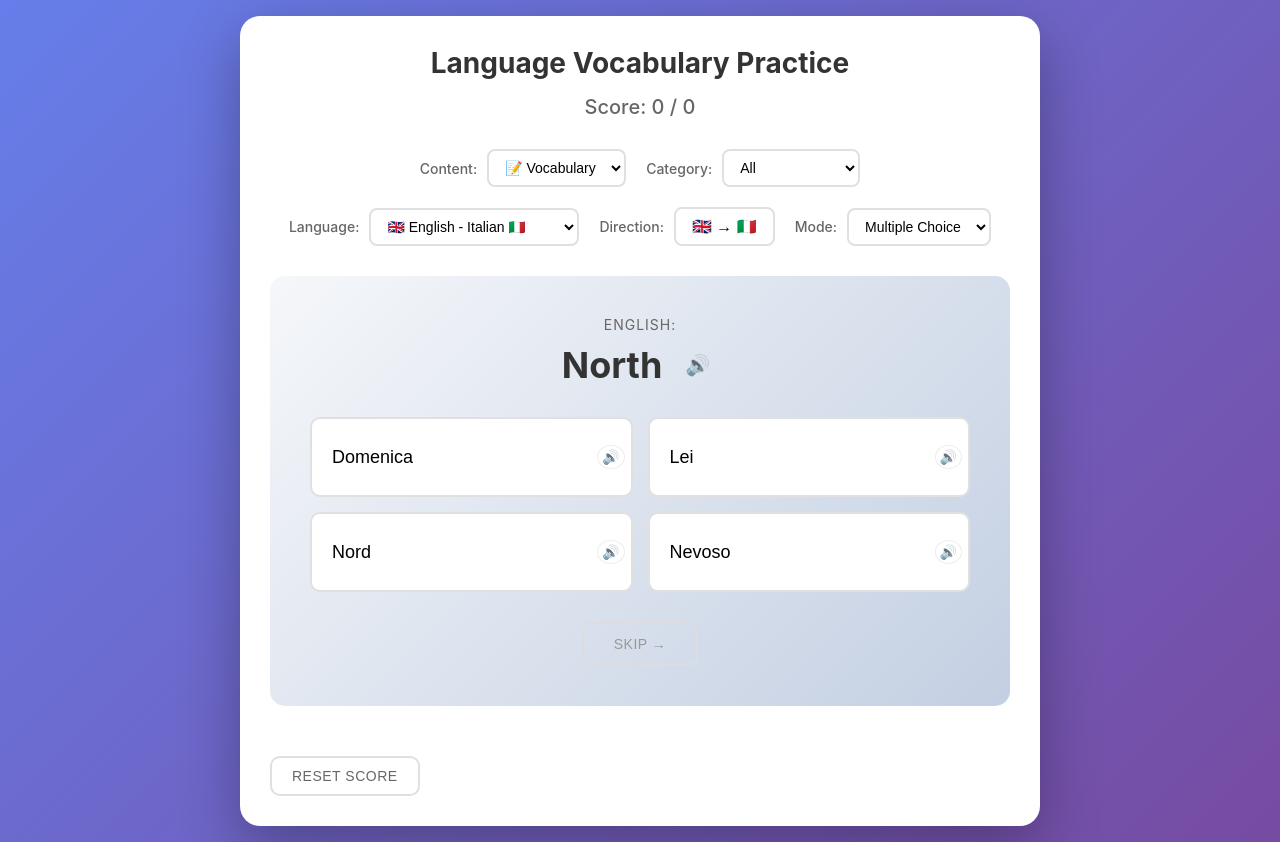
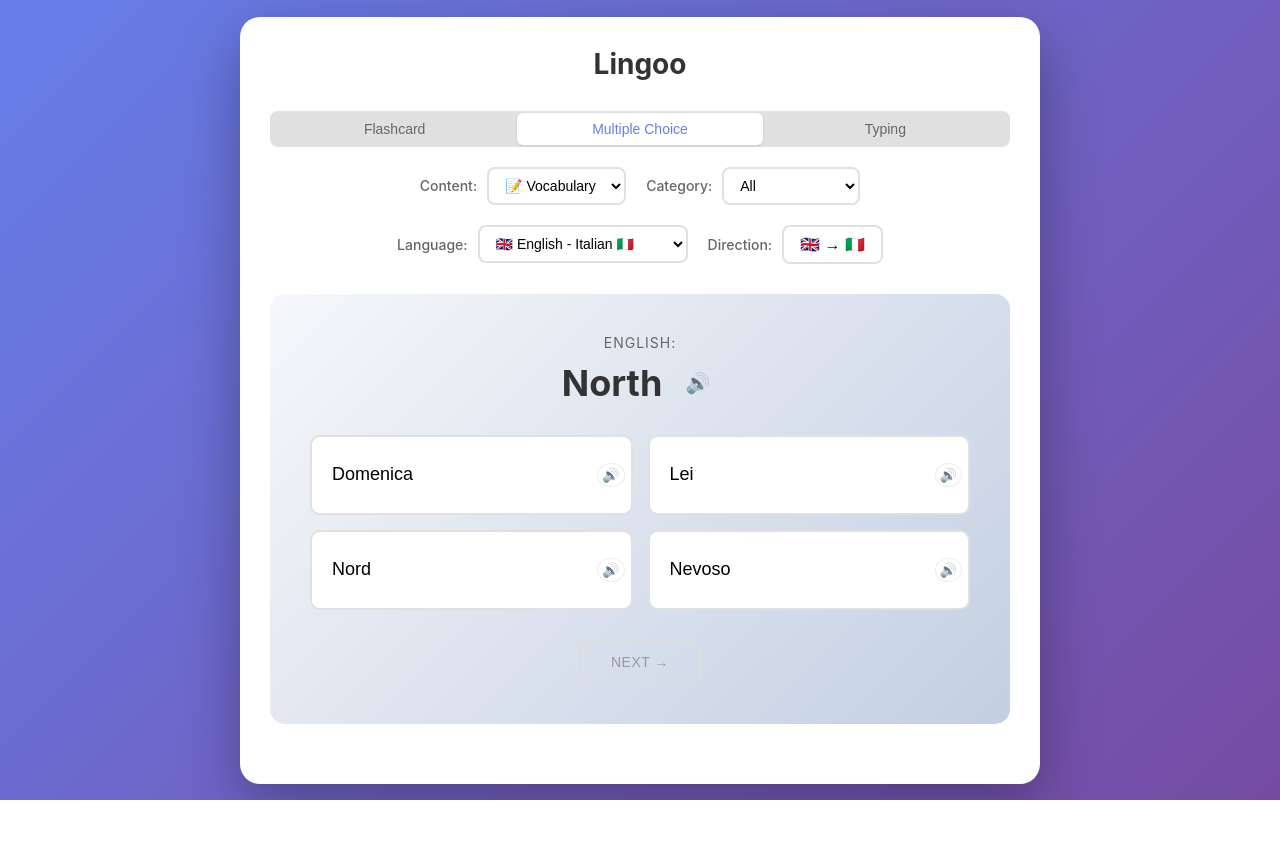
Before and after one commit to cztomsik/lang-app, a Preact app: page / in a window 1280 px wide. After the commit the page ends 800 px from the top, so only its background shows below. Built offline with nearby package versions, Linux system fonts and the light colour scheme.

Commit message:
rethink the flashcard mode

```diff
--- a/index.html
+++ b/index.html
@@ -4,7 +4,7 @@
     <meta charset="UTF-8" />
     <link rel="icon" type="image/svg+xml" href="/vite.svg" />
     <meta name="viewport" content="width=device-width, initial-scale=1.0" />
-    <title>Language Practice App</title>
+    <title>Lingoo</title>
   </head>
   <body>
     <div id="app"></div>
--- a/src/LangApp.tsx
+++ b/src/LangApp.tsx
@@ -205,18 +205,33 @@ export function LangApp() {
   return (
     <div className="vocab-container">
       <header className="vocab-header">
-        <h1>Language Vocabulary Practice</h1>
-        <div className="score">
-          Score: {score.correct} / {score.total}
-          {score.total > 0 && (
-            <span className="percentage">
-              ({Math.round((score.correct / score.total) * 100)}%)
-            </span>
-          )}
-        </div>
+        <h1>Lingoo</h1>
       </header>
 
       <div className="controls">
+        <div className="control-group mode-selector">
+          <div className="segmented-control">
+            <button
+              className={`segment ${practiceMode === 'flashcard' ? 'active' : ''}`}
+              onClick={() => setPracticeMode('flashcard')}
+            >
+              Flashcard
+            </button>
+            <button
+              className={`segment ${practiceMode === 'multiple-choice' ? 'active' : ''}`}
+              onClick={() => setPracticeMode('multiple-choice')}
+            >
+              Multiple Choice
+            </button>
+            <button
+              className={`segment ${practiceMode === 'typing' ? 'active' : ''}`}
+              onClick={() => setPracticeMode('typing')}
+            >
+              Typing
+            </button>
+          </div>
+        </div>
+
         <div className="control-group">
           <label>Content:</label>
           <select
@@ -268,18 +283,6 @@ export function LangApp() {
             })()}
           </button>
         </div>
-
-        <div className="control-group">
-          <label>Mode:</label>
-          <select
-            value={practiceMode}
-            onChange={(e) => setPracticeMode((e.target as HTMLSelectElement).value as 'flashcard' | 'typing' | 'multiple-choice')}
-          >
-            <option value="multiple-choice">Multiple Choice</option>
-            <option value="flashcard">Flashcard</option>
-            <option value="typing">Typing</option>
-          </select>
-        </div>
       </div>
 
       <div className="card">
@@ -304,7 +307,6 @@ export function LangApp() {
 
           {practiceMode === 'flashcard' ? (
             <>
-              {showAnswer && (
               <div className="answer">
                 <span className="label">
                   {getLanguages().toLabel}:
@@ -322,26 +324,11 @@ export function LangApp() {
                   </button>
                 </div>
               </div>
-              )}
 
               <div className="buttons">
-                {!showAnswer ? (
-                  <>
-                    <button className="btn btn-success" onClick={handleKnow}>
-                      I know it ✓
+                <button className="btn btn-primary" onClick={handleSkip}>
+                  Next →
                 </button>
-                    <button className="btn btn-danger" onClick={handleDontKnow}>
-                      Show answer
-                    </button>
-                    <button className="btn btn-skip" onClick={handleSkip}>
-                      Skip →
-                    </button>
-                  </>
-                ) : (
-                  <button className="btn btn-primary" onClick={nextWord}>
-                    Next word →
-                  </button>
-                )}
               </div>
             </>
           ) : practiceMode === 'typing' ? (
@@ -382,7 +369,7 @@ export function LangApp() {
                       Check Answer
                     </button>
                     <button className="btn btn-skip" onClick={handleSkip}>
-                      Skip →
+                      Next →
                     </button>
                   </>
                 ) : (
@@ -433,7 +420,7 @@ export function LangApp() {
               {!feedback && (
                 <div className="buttons">
                   <button className="btn btn-skip" onClick={handleSkip}>
-                    Skip →
+                    Next →
                   </button>
                 </div>
               )}
@@ -450,9 +437,6 @@ export function LangApp() {
         </div>
       </div>
 
-      <button className="btn btn-reset" onClick={resetScore}>
-        Reset Score
-      </button>
     </div>
   );
 }
--- a/src/index.css
+++ b/src/index.css
@@ -65,6 +65,41 @@ body {
   display: flex;
   align-items: center;
   gap: 10px;
+}
+
+.control-group.mode-selector {
+  width: 100%;
+}
+
+.segmented-control {
+  display: flex;
+  background: #e0e0e0;
+  border-radius: 8px;
+  padding: 2px;
+  flex: 1;
+}
+
+.segment {
+  flex: 1;
+  padding: 8px 16px;
+  border: none;
+  background: transparent;
+  color: #666;
+  font-size: 14px;
+  font-weight: 500;
+  cursor: pointer;
+  transition: all 0.3s;
+  border-radius: 6px;
+}
+
+.segment:hover:not(.active) {
+  color: #333;
+}
+
+.segment.active {
+  background: white;
+  color: #667eea;
+  box-shadow: 0 1px 3px rgba(0, 0, 0, 0.1);
 }
 
 .control-group label {
@@ -436,8 +471,21 @@ input[type="text"]:disabled {
     padding: 4px 0;
   }
 
+  .control-group.mode-selector {
+    padding: 0;
+  }
+
   .control-group label {
     flex-shrink: 0;
+  }
+
+  .segmented-control {
+    width: 100%;
+  }
+
+  .segment {
+    font-size: 13px;
+    padding: 10px 8px;
   }
 
   select, .toggle-btn {
```
Lines whose indentation alone changed are shown as unchanged.
